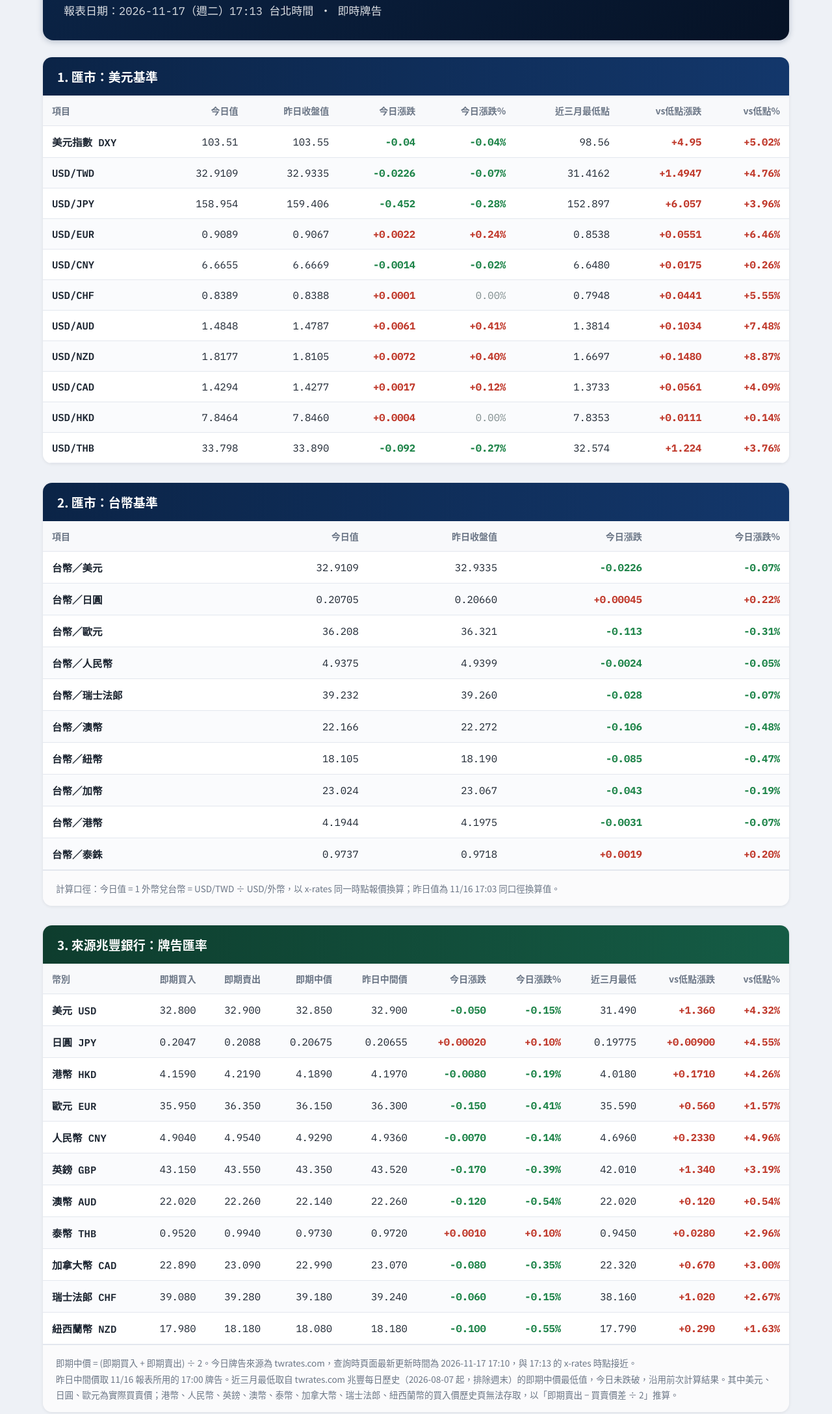
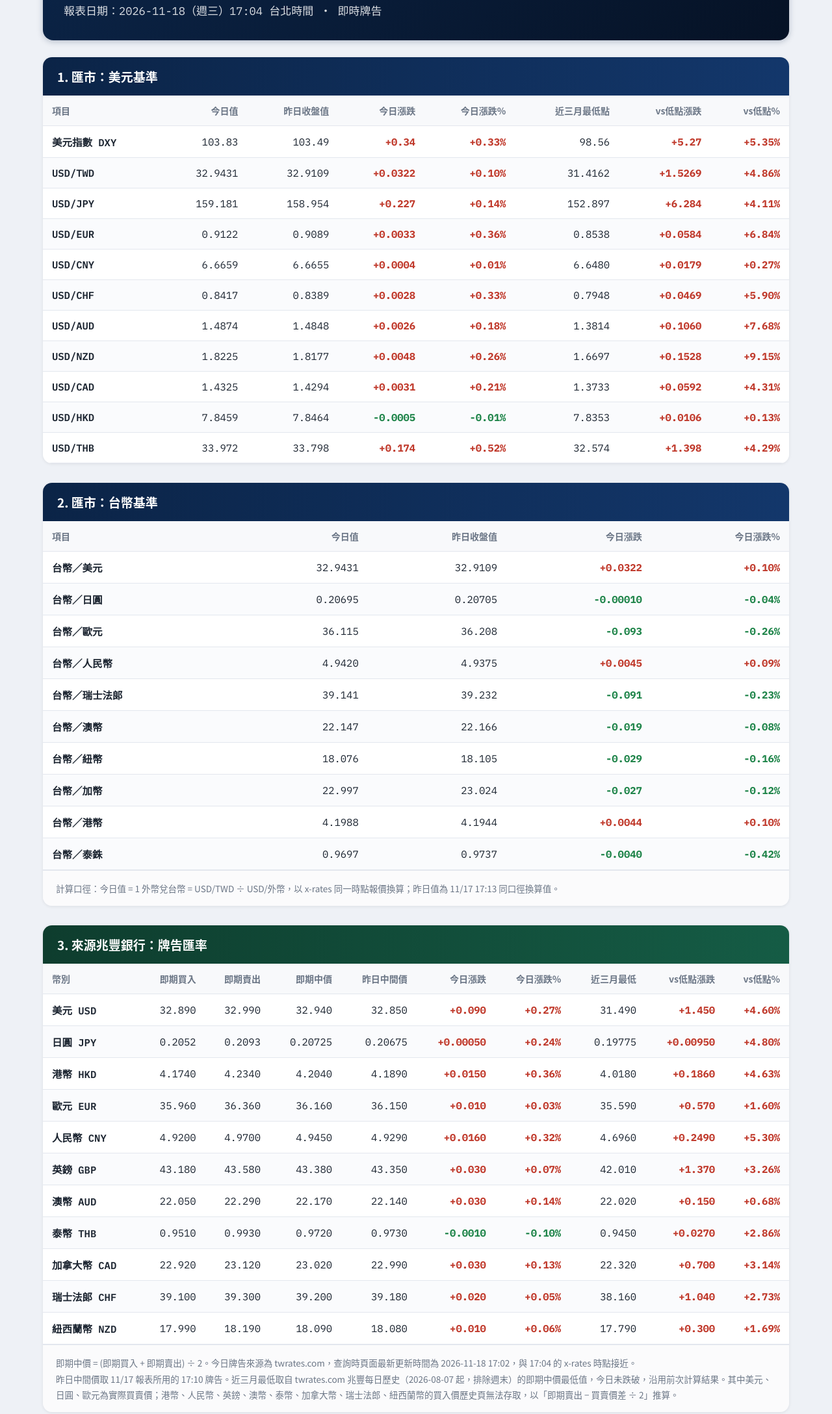
Before and after one commit to z930805-maker/daily.forex.report, a plain HTML site: page index.html in a window 1280 px wide. Shown: the part 161-2337 px from the top of the page at 65% size. Drawn offline with Linux system fonts and the light colour scheme.

Commit message:
自動更新：透過 GitHub Actions 執行 build_site.py

```diff
--- a/index.html
+++ b/index.html
@@ -85,60 +85,60 @@
   }
 </style></head><body><div class="wrap">
 <nav class="site-nav"><a href="index.html" class="active">最新報表</a><a href="history.html">歷史報表</a></nav>
-<div class="banner"><h1>全球外匯市場主要貨幣動態資訊</h1><div class="date">報表日期：2026-11-17（週二）17:13 台北時間 ‧ 即時牌告</div></div>
+<div class="banner"><h1>全球外匯市場主要貨幣動態資訊</h1><div class="date">報表日期：2026-11-18（週三）17:04 台北時間 ‧ 即時牌告</div></div>
 <div class="section sec1"><div class="section-head">1. 匯市：美元基準</div><div class="scroll scroll-bottom"><table>
 <thead><tr><th>項目</th><th>今日值</th><th>昨日收盤值</th><th>今日漲跌</th><th>今日漲跌%</th><th>近三月最低點</th><th>vs低點漲跌</th><th>vs低點%</th></tr></thead>
-<tbody class="mono"><tr><td>美元指數 DXY</td><td>103.51</td><td>103.55</td><td class="dn">-0.04</td><td class="dn">-0.04%</td><td>98.56</td><td class="up">+4.95</td><td class="up">+5.02%</td></tr>
-<tr><td>USD/TWD</td><td>32.9109</td><td>32.9335</td><td class="dn">-0.0226</td><td class="dn">-0.07%</td><td>31.4162</td><td class="up">+1.4947</td><td class="up">+4.76%</td></tr>
-<tr><td>USD/JPY</td><td>158.954</td><td>159.406</td><td class="dn">-0.452</td><td class="dn">-0.28%</td><td>152.897</td><td class="up">+6.057</td><td class="up">+3.96%</td></tr>
-<tr><td>USD/EUR</td><td>0.9089</td><td>0.9067</td><td class="up">+0.0022</td><td class="up">+0.24%</td><td>0.8538</td><td class="up">+0.0551</td><td class="up">+6.46%</td></tr>
-<tr><td>USD/CNY</td><td>6.6655</td><td>6.6669</td><td class="dn">-0.0014</td><td class="dn">-0.02%</td><td>6.6480</td><td class="up">+0.0175</td><td class="up">+0.26%</td></tr>
-<tr><td>USD/CHF</td><td>0.8389</td><td>0.8388</td><td class="up">+0.0001</td><td class="flat">0.00%</td><td>0.7948</td><td class="up">+0.0441</td><td class="up">+5.55%</td></tr>
-<tr><td>USD/AUD</td><td>1.4848</td><td>1.4787</td><td class="up">+0.0061</td><td class="up">+0.41%</td><td>1.3814</td><td class="up">+0.1034</td><td class="up">+7.48%</td></tr>
-<tr><td>USD/NZD</td><td>1.8177</td><td>1.8105</td><td class="up">+0.0072</td><td class="up">+0.40%</td><td>1.6697</td><td class="up">+0.1480</td><td class="up">+8.87%</td></tr>
-<tr><td>USD/CAD</td><td>1.4294</td><td>1.4277</td><td class="up">+0.0017</td><td class="up">+0.12%</td><td>1.3733</td><td class="up">+0.0561</td><td class="up">+4.09%</td></tr>
-<tr><td>USD/HKD</td><td>7.8464</td><td>7.8460</td><td class="up">+0.0004</td><td class="flat">0.00%</td><td>7.8353</td><td class="up">+0.0111</td><td class="up">+0.14%</td></tr>
-<tr><td>USD/THB</td><td>33.798</td><td>33.890</td><td class="dn">-0.092</td><td class="dn">-0.27%</td><td>32.574</td><td class="up">+1.224</td><td class="up">+3.76%</td></tr>
+<tbody class="mono"><tr><td>美元指數 DXY</td><td>103.83</td><td>103.49</td><td class="up">+0.34</td><td class="up">+0.33%</td><td>98.56</td><td class="up">+5.27</td><td class="up">+5.35%</td></tr>
+<tr><td>USD/TWD</td><td>32.9431</td><td>32.9109</td><td class="up">+0.0322</td><td class="up">+0.10%</td><td>31.4162</td><td class="up">+1.5269</td><td class="up">+4.86%</td></tr>
+<tr><td>USD/JPY</td><td>159.181</td><td>158.954</td><td class="up">+0.227</td><td class="up">+0.14%</td><td>152.897</td><td class="up">+6.284</td><td class="up">+4.11%</td></tr>
+<tr><td>USD/EUR</td><td>0.9122</td><td>0.9089</td><td class="up">+0.0033</td><td class="up">+0.36%</td><td>0.8538</td><td class="up">+0.0584</td><td class="up">+6.84%</td></tr>
+<tr><td>USD/CNY</td><td>6.6659</td><td>6.6655</td><td class="up">+0.0004</td><td class="up">+0.01%</td><td>6.6480</td><td class="up">+0.0179</td><td class="up">+0.27%</td></tr>
+<tr><td>USD/CHF</td><td>0.8417</td><td>0.8389</td><td class="up">+0.0028</td><td class="up">+0.33%</td><td>0.7948</td><td class="up">+0.0469</td><td class="up">+5.90%</td></tr>
+<tr><td>USD/AUD</td><td>1.4874</td><td>1.4848</td><td class="up">+0.0026</td><td class="up">+0.18%</td><td>1.3814</td><td class="up">+0.1060</td><td class="up">+7.68%</td></tr>
+<tr><td>USD/NZD</td><td>1.8225</td><td>1.8177</td><td class="up">+0.0048</td><td class="up">+0.26%</td><td>1.6697</td><td class="up">+0.1528</td><td class="up">+9.15%</td></tr>
+<tr><td>USD/CAD</td><td>1.4325</td><td>1.4294</td><td class="up">+0.0031</td><td class="up">+0.21%</td><td>1.3733</td><td class="up">+0.0592</td><td class="up">+4.31%</td></tr>
+<tr><td>USD/HKD</td><td>7.8459</td><td>7.8464</td><td class="dn">-0.0005</td><td class="dn">-0.01%</td><td>7.8353</td><td class="up">+0.0106</td><td class="up">+0.13%</td></tr>
+<tr><td>USD/THB</td><td>33.972</td><td>33.798</td><td class="up">+0.174</td><td class="up">+0.52%</td><td>32.574</td><td class="up">+1.398</td><td class="up">+4.29%</td></tr>
 </tbody></table></div><div class="scroll-hint">← 左右滑動可看完整欄位 →</div></div>
 <div class="section sec2"><div class="section-head">2. 匯市：台幣基準</div><div class="scroll"><table>
 <thead><tr><th>項目</th><th>今日值</th><th>昨日收盤值</th><th>今日漲跌</th><th>今日漲跌%</th></tr></thead>
-<tbody class="mono"><tr><td>台幣／美元</td><td>32.9109</td><td>32.9335</td><td class="dn">-0.0226</td><td class="dn">-0.07%</td></tr>
-<tr><td>台幣／日圓</td><td>0.20705</td><td>0.20660</td><td class="up">+0.00045</td><td class="up">+0.22%</td></tr>
-<tr><td>台幣／歐元</td><td>36.208</td><td>36.321</td><td class="dn">-0.113</td><td class="dn">-0.31%</td></tr>
-<tr><td>台幣／人民幣</td><td>4.9375</td><td>4.9399</td><td class="dn">-0.0024</td><td class="dn">-0.05%</td></tr>
-<tr><td>台幣／瑞士法郎</td><td>39.232</td><td>39.260</td><td class="dn">-0.028</td><td class="dn">-0.07%</td></tr>
-<tr><td>台幣／澳幣</td><td>22.166</td><td>22.272</td><td class="dn">-0.106</td><td class="dn">-0.48%</td></tr>
-<tr><td>台幣／紐幣</td><td>18.105</td><td>18.190</td><td class="dn">-0.085</td><td class="dn">-0.47%</td></tr>
-<tr><td>台幣／加幣</td><td>23.024</td><td>23.067</td><td class="dn">-0.043</td><td class="dn">-0.19%</td></tr>
-<tr><td>台幣／港幣</td><td>4.1944</td><td>4.1975</td><td class="dn">-0.0031</td><td class="dn">-0.07%</td></tr>
-<tr><td>台幣／泰銖</td><td>0.9737</td><td>0.9718</td><td class="up">+0.0019</td><td class="up">+0.20%</td></tr>
+<tbody class="mono"><tr><td>台幣／美元</td><td>32.9431</td><td>32.9109</td><td class="up">+0.0322</td><td class="up">+0.10%</td></tr>
+<tr><td>台幣／日圓</td><td>0.20695</td><td>0.20705</td><td class="dn">-0.00010</td><td class="dn">-0.04%</td></tr>
+<tr><td>台幣／歐元</td><td>36.115</td><td>36.208</td><td class="dn">-0.093</td><td class="dn">-0.26%</td></tr>
+<tr><td>台幣／人民幣</td><td>4.9420</td><td>4.9375</td><td class="up">+0.0045</td><td class="up">+0.09%</td></tr>
+<tr><td>台幣／瑞士法郎</td><td>39.141</td><td>39.232</td><td class="dn">-0.091</td><td class="dn">-0.23%</td></tr>
+<tr><td>台幣／澳幣</td><td>22.147</td><td>22.166</td><td class="dn">-0.019</td><td class="dn">-0.08%</td></tr>
+<tr><td>台幣／紐幣</td><td>18.076</td><td>18.105</td><td class="dn">-0.029</td><td class="dn">-0.16%</td></tr>
+<tr><td>台幣／加幣</td><td>22.997</td><td>23.024</td><td class="dn">-0.027</td><td class="dn">-0.12%</td></tr>
+<tr><td>台幣／港幣</td><td>4.1988</td><td>4.1944</td><td class="up">+0.0044</td><td class="up">+0.10%</td></tr>
+<tr><td>台幣／泰銖</td><td>0.9697</td><td>0.9737</td><td class="dn">-0.0040</td><td class="dn">-0.42%</td></tr>
 </tbody></table></div><div class="scroll-hint">← 左右滑動可看完整欄位 →</div>
-<div class="note">計算口徑：今日值 = 1 外幣兌台幣 = USD/TWD ÷ USD/外幣，以 x-rates 同一時點報價換算；昨日值為 11/16 17:03 同口徑換算值。</div></div>
+<div class="note">計算口徑：今日值 = 1 外幣兌台幣 = USD/TWD ÷ USD/外幣，以 x-rates 同一時點報價換算；昨日值為 11/17 17:13 同口徑換算值。</div></div>
 <div class="section sec3"><div class="section-head">3. 來源兆豐銀行：牌告匯率</div><div class="scroll"><table>
 <thead><tr><th>幣別</th><th>即期買入</th><th>即期賣出</th><th>即期中價</th><th>昨日中間價</th><th>今日漲跌</th><th>今日漲跌%</th><th>近三月最低</th><th>vs低點漲跌</th><th>vs低點%</th></tr></thead>
-<tbody class="mono"><tr><td>美元 USD</td><td>32.800</td><td>32.900</td><td>32.850</td><td>32.900</td><td class="dn">-0.050</td><td class="dn">-0.15%</td><td>31.490</td><td class="up">+1.360</td><td class="up">+4.32%</td></tr>
-<tr><td>日圓 JPY</td><td>0.2047</td><td>0.2088</td><td>0.20675</td><td>0.20655</td><td class="up">+0.00020</td><td class="up">+0.10%</td><td>0.19775</td><td class="up">+0.00900</td><td class="up">+4.55%</td></tr>
-<tr><td>港幣 HKD</td><td>4.1590</td><td>4.2190</td><td>4.1890</td><td>4.1970</td><td class="dn">-0.0080</td><td class="dn">-0.19%</td><td>4.0180</td><td class="up">+0.1710</td><td class="up">+4.26%</td></tr>
-<tr><td>歐元 EUR</td><td>35.950</td><td>36.350</td><td>36.150</td><td>36.300</td><td class="dn">-0.150</td><td class="dn">-0.41%</td><td>35.590</td><td class="up">+0.560</td><td class="up">+1.57%</td></tr>
-<tr><td>人民幣 CNY</td><td>4.9040</td><td>4.9540</td><td>4.9290</td><td>4.9360</td><td class="dn">-0.0070</td><td class="dn">-0.14%</td><td>4.6960</td><td class="up">+0.2330</td><td class="up">+4.96%</td></tr>
-<tr><td>英鎊 GBP</td><td>43.150</td><td>43.550</td><td>43.350</td><td>43.520</td><td class="dn">-0.170</td><td class="dn">-0.39%</td><td>42.010</td><td class="up">+1.340</td><td class="up">+3.19%</td></tr>
-<tr><td>澳幣 AUD</td><td>22.020</td><td>22.260</td><td>22.140</td><td>22.260</td><td class="dn">-0.120</td><td class="dn">-0.54%</td><td>22.020</td><td class="up">+0.120</td><td class="up">+0.54%</td></tr>
-<tr><td>泰幣 THB</td><td>0.9520</td><td>0.9940</td><td>0.9730</td><td>0.9720</td><td class="up">+0.0010</td><td class="up">+0.10%</td><td>0.9450</td><td class="up">+0.0280</td><td class="up">+2.96%</td></tr>
-<tr><td>加拿大幣 CAD</td><td>22.890</td><td>23.090</td><td>22.990</td><td>23.070</td><td class="dn">-0.080</td><td class="dn">-0.35%</td><td>22.320</td><td class="up">+0.670</td><td class="up">+3.00%</td></tr>
-<tr><td>瑞士法郎 CHF</td><td>39.080</td><td>39.280</td><td>39.180</td><td>39.240</td><td class="dn">-0.060</td><td class="dn">-0.15%</td><td>38.160</td><td class="up">+1.020</td><td class="up">+2.67%</td></tr>
-<tr><td>紐西蘭幣 NZD</td><td>17.980</td><td>18.180</td><td>18.080</td><td>18.180</td><td class="dn">-0.100</td><td class="dn">-0.55%</td><td>17.790</td><td class="up">+0.290</td><td class="up">+1.63%</td></tr>
+<tbody class="mono"><tr><td>美元 USD</td><td>32.890</td><td>32.990</td><td>32.940</td><td>32.850</td><td class="up">+0.090</td><td class="up">+0.27%</td><td>31.490</td><td class="up">+1.450</td><td class="up">+4.60%</td></tr>
+<tr><td>日圓 JPY</td><td>0.2052</td><td>0.2093</td><td>0.20725</td><td>0.20675</td><td class="up">+0.00050</td><td class="up">+0.24%</td><td>0.19775</td><td class="up">+0.00950</td><td class="up">+4.80%</td></tr>
+<tr><td>港幣 HKD</td><td>4.1740</td><td>4.2340</td><td>4.2040</td><td>4.1890</td><td class="up">+0.0150</td><td class="up">+0.36%</td><td>4.0180</td><td class="up">+0.1860</td><td class="up">+4.63%</td></tr>
+<tr><td>歐元 EUR</td><td>35.960</td><td>36.360</td><td>36.160</td><td>36.150</td><td class="up">+0.010</td><td class="up">+0.03%</td><td>35.590</td><td class="up">+0.570</td><td class="up">+1.60%</td></tr>
+<tr><td>人民幣 CNY</td><td>4.9200</td><td>4.9700</td><td>4.9450</td><td>4.9290</td><td class="up">+0.0160</td><td class="up">+0.32%</td><td>4.6960</td><td class="up">+0.2490</td><td class="up">+5.30%</td></tr>
+<tr><td>英鎊 GBP</td><td>43.180</td><td>43.580</td><td>43.380</td><td>43.350</td><td class="up">+0.030</td><td class="up">+0.07%</td><td>42.010</td><td class="up">+1.370</td><td class="up">+3.26%</td></tr>
+<tr><td>澳幣 AUD</td><td>22.050</td><td>22.290</td><td>22.170</td><td>22.140</td><td class="up">+0.030</td><td class="up">+0.14%</td><td>22.020</td><td class="up">+0.150</td><td class="up">+0.68%</td></tr>
+<tr><td>泰幣 THB</td><td>0.9510</td><td>0.9930</td><td>0.9720</td><td>0.9730</td><td class="dn">-0.0010</td><td class="dn">-0.10%</td><td>0.9450</td><td class="up">+0.0270</td><td class="up">+2.86%</td></tr>
+<tr><td>加拿大幣 CAD</td><td>22.920</td><td>23.120</td><td>23.020</td><td>22.990</td><td class="up">+0.030</td><td class="up">+0.13%</td><td>22.320</td><td class="up">+0.700</td><td class="up">+3.14%</td></tr>
+<tr><td>瑞士法郎 CHF</td><td>39.100</td><td>39.300</td><td>39.200</td><td>39.180</td><td class="up">+0.020</td><td class="up">+0.05%</td><td>38.160</td><td class="up">+1.040</td><td class="up">+2.73%</td></tr>
+<tr><td>紐西蘭幣 NZD</td><td>17.990</td><td>18.190</td><td>18.090</td><td>18.080</td><td class="up">+0.010</td><td class="up">+0.06%</td><td>17.790</td><td class="up">+0.300</td><td class="up">+1.69%</td></tr>
 </tbody></table></div><div class="scroll-hint">← 左右滑動可看完整欄位 →</div>
-<div class="note">即期中價 = (即期買入 + 即期賣出) ÷ 2。今日牌告來源為 twrates.com，查詢時頁面最新更新時間為 2026-11-17 17:10，與 17:13 的 x-rates 時點接近。<br>昨日中間價取 11/16 報表所用的 17:00 牌告。近三月最低取自 twrates.com 兆豐每日歷史（2026-08-07 起，排除週末）的即期中價最低值，今日未跌破，沿用前次計算結果。其中美元、日圓、歐元為實際買賣價；港幣、人民幣、英鎊、澳幣、泰幣、加拿大幣、瑞士法郎、紐西蘭幣的買入價歷史頁無法存取，以「即期賣出 − 買賣價差 ÷ 2」推算。</div></div>
+<div class="note">即期中價 = (即期買入 + 即期賣出) ÷ 2。今日牌告來源為 twrates.com，查詢時頁面最新更新時間為 2026-11-18 17:02，與 17:04 的 x-rates 時點接近。<br>昨日中間價取 11/17 報表所用的 17:10 牌告。近三月最低取自 twrates.com 兆豐每日歷史（2026-08-07 起，排除週末）的即期中價最低值，今日未跌破，沿用前次計算結果。其中美元、日圓、歐元為實際買賣價；港幣、人民幣、英鎊、澳幣、泰幣、加拿大幣、瑞士法郎、紐西蘭幣的買入價歷史頁無法存取，以「即期賣出 − 買賣價差 ÷ 2」推算。</div></div>
 <div class="section sec4"><div class="section-head">4. 期貨市場：黃金</div><div class="scroll"><table>
 <thead><tr><th>項目</th><th>今日值</th><th>昨日收盤值</th><th>今日漲跌</th><th>今日漲跌%</th><th>近三月最低點</th><th>vs低點漲跌</th><th>vs低點%</th></tr></thead>
-<tbody class="mono"><tr><td>黃金期貨 GC=F（COMEX，12 月合約）</td><td>3,872.40</td><td>3,853.00</td><td class="up">+19.40</td><td class="up">+0.50%</td><td>3,835.20</td><td class="up">+37.20</td><td class="up">+0.97%</td></tr></tbody></table></div><div class="scroll-hint">← 左右滑動可看完整欄位 →</div>
-<div class="note">資料來源：Yahoo Finance GC=F（COMEX 黃金 12 月合約，延遲報價）。今日值為 11/17 17:03 台北時間（4:03 AM EST）報價；昨日值為歷史表 11/16 收盤 3,853.00；近三月最低點為歷史表 2026-08-18 起 Low 欄最低值，即 11/16 的 3,835.20；今日盤中低點 3,845.90 未跌破。非黃金現貨 XAU/USD。</div></div>
+<tbody class="mono"><tr><td>黃金期貨 GC=F（COMEX，12 月合約）</td><td>3,768.80</td><td>3,864.20</td><td class="dn">-95.40</td><td class="dn">-2.47%</td><td>3,759.50</td><td class="up">+9.30</td><td class="up">+0.25%</td></tr></tbody></table></div><div class="scroll-hint">← 左右滑動可看完整欄位 →</div>
+<div class="note">資料來源：Yahoo Finance GC=F（COMEX 黃金 12 月合約，延遲報價）。今日值為 11/18 16:54 台北時間（3:54 AM EST）報價；昨日值為歷史表 11/17 收盤 3,864.20；近三月最低點為歷史表 2026-08-18 起 Low 欄最低值，即今日（11/18）盤中低點 3,759.50，已跌破前次報表的 11/16 低點 3,835.20，故更新。非黃金現貨 XAU/USD。</div></div>
 <div class="note" style="border-radius:14px;border:1px solid var(--border);background:#fff;margin-bottom:26px;"><strong>資料來源與交叉驗證說明：</strong><br>
-1. 即時報價（台北時間）：x-rates.com 2026-11-17 17:13、Yahoo Finance 美元指數 DX-Y.NYB 與 GC=F 17:02～17:03、兆豐牌告 17:10（見區塊 3 說明）。<br>
-2. 美元基準與台幣基準的「昨日收盤值」取 11/16 17:03 x-rates 報價（前次報表今日值），來源一致，但並非正式收盤。美元指數例外，見第 4 點。<br>
+1. 即時報價（台北時間）：x-rates.com 2026-11-18 17:04、Yahoo Finance 美元指數 DX-Y.NYB 與 GC=F 16:54、兆豐牌告 17:02（見區塊 3 說明）。<br>
+2. 美元基準與台幣基準的「昨日收盤值」取 11/17 17:13 x-rates 報價（前次報表今日值），來源一致，但並非正式收盤。美元指數例外，見第 4 點。<br>
 3. 美元基準的「近三月最低點」沿用 11/04 報表所列 Yahoo Finance 區間低點；今日各項均未跌破，故未更動。<br>
-4. 美元指數今日值 103.51 與昨收 103.55 取自 Yahoo Finance DX-Y.NYB（ICE，17:02）。以 x-rates 17:13 依 ICE 公式回算約 103.49，與 103.51 相差 0.02%。<br>
-5. 交叉驗證：USD/TWD x-rates 32.9109 vs 兆豐中價 32.8500（17:10），差 0.19%；USD/JPY x-rates 158.954 vs Yahoo JPY=X 158.959（17:02），差 0.00%。皆小於 0.5%，通過。</div>
-<div class="section sec-line"><div class="section-head">LINE 訊息純文字</div><div class="line-box"><div class="line-content">每日外匯市場主要貨幣動態資訊已產出（2026-11-17）。<br><br>【今日重點】<br>・美元指數：103.51（今日 -0.04%／距三月低點 +5.02%）<br>・美元/台幣：32.9109（今日 -0.07%／距三月低點 +4.76%）<br>・美元/日圓：158.954（今日 -0.28%／距三月低點 +3.96%）<br>・黃金期貨 GC=F：3,872.40 USD（今日 +0.50%／距三月低點 +0.97%）<br><br>【今日波動最大】<br>・黃金期貨 GC=F +0.50%<br>・USD/AUD +0.41%<br>・USD/NZD +0.40%<br><br>資料來源：x-rates、Yahoo Finance（GC=F、DX-Y.NYB）、兆豐銀行牌告（twrates.com）等公開資料來源。<br>匯率與兆豐昨日值為 11/16 報表時點數值，非正式收盤；兆豐今日牌告為 17:10。<br>本報表由 AI 自動產出，僅供參考。</div></div></div>
+4. 美元指數今日值 103.83 與昨收 103.49 取自 Yahoo Finance DX-Y.NYB（ICE，16:54）。以 x-rates 17:04 依 ICE 公式回算約 103.83，與 103.83 相差 0.00%。<br>
+5. 交叉驗證：USD/TWD x-rates 32.9431 vs 兆豐中價 32.9400（17:02），差 0.01%；USD/JPY x-rates 159.181 vs Yahoo JPY=X 159.167（16:54），差 0.01%。皆小於 0.5%，通過。</div>
+<div class="section sec-line"><div class="section-head">LINE 訊息純文字</div><div class="line-box"><div class="line-content">每日外匯市場主要貨幣動態資訊已產出（2026-11-18）。<br><br>【今日重點】<br>・美元指數：103.83（今日 +0.33%／距三月低點 +5.35%）<br>・美元/台幣：32.9431（今日 +0.10%／距三月低點 +4.86%）<br>・美元/日圓：159.181（今日 +0.14%／距三月低點 +4.11%）<br>・黃金期貨 GC=F：3,768.80 USD（今日 -2.47%／距三月低點 +0.25%）<br><br>【今日波動最大】<br>・黃金期貨 GC=F -2.47%<br>・USD/THB +0.52%<br>・USD/EUR +0.36%<br><br>資料來源：x-rates、Yahoo Finance（GC=F、DX-Y.NYB）、兆豐銀行牌告（twrates.com）等公開資料來源。<br>匯率與兆豐昨日值為 11/17 報表時點數值，非正式收盤；兆豐今日牌告為 17:02。<br>本報表由 AI 自動產出，僅供參考。</div></div></div>
 <div class="footer">本報表由 AI 自動產出，僅供參考</div>
 </div></body></html>
```
Also changed, not shown: history.html (+1 -1 lines).
